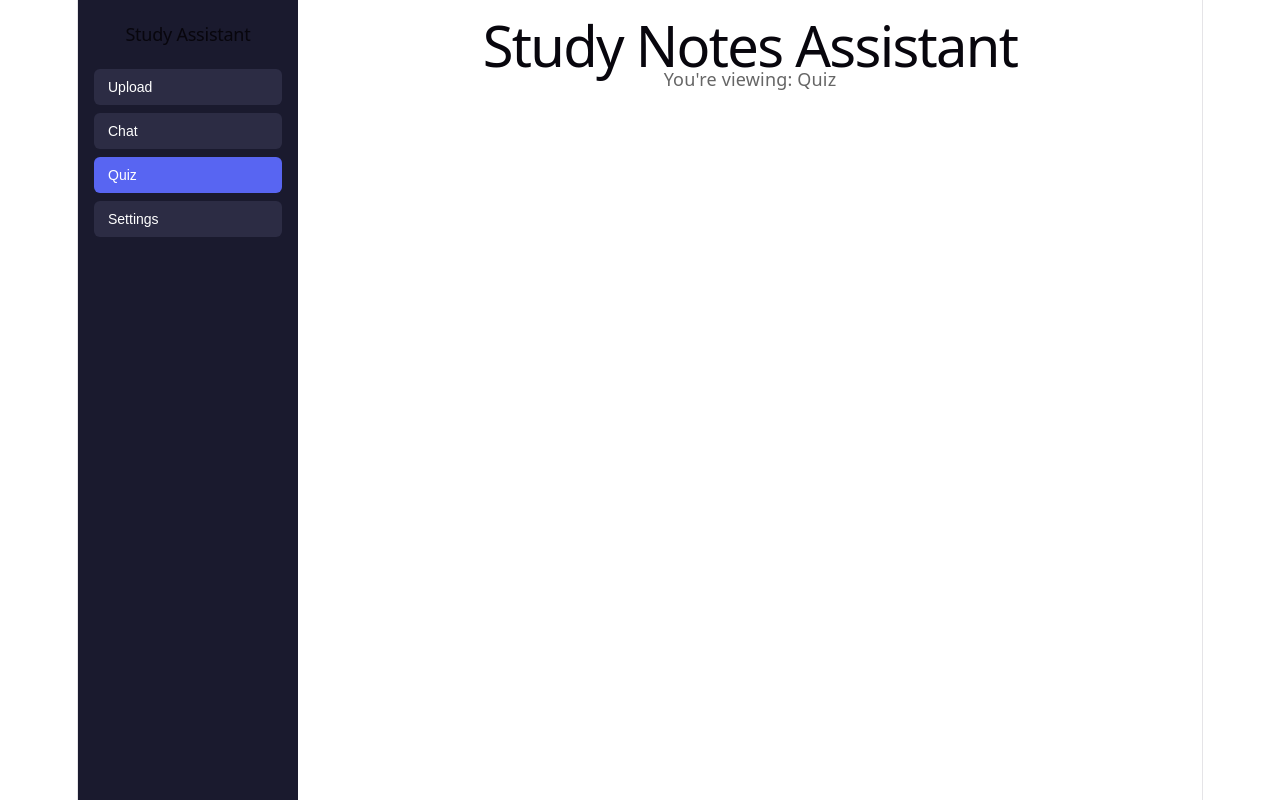
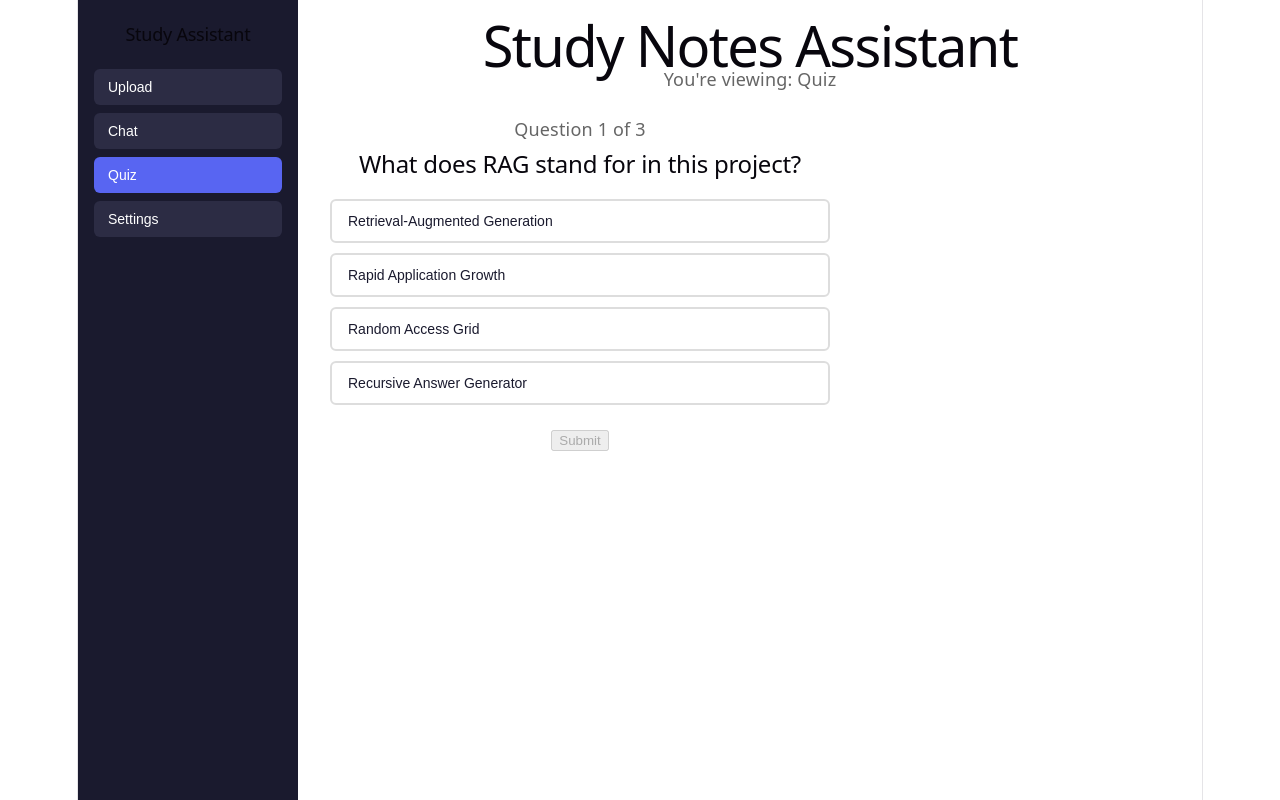
Before and after one commit to jxnnivo/rag-study-assistant, a React app in the folder frontend/: page / in a window 1280 px wide. Both pictures are taken after a click on the button "Quiz". Built offline with nearby package versions, Linux system fonts and the light colour scheme; the HTML template or start-up script is replaced by a standard one.

Commit message:
Add QuizGenerator with mock questions and scoring, add quiz styling

```diff
--- a/frontend/src/App.css
+++ b/frontend/src/App.css
@@ -67,3 +67,56 @@ body {
   color: #666;
   margin: 0 0 24px;
 }
+
+.quiz {
+  max-width: 500px;
+}
+
+.quiz__progress {
+  color: #666;
+  margin-bottom: 8px;
+}
+
+.quiz__question {
+  margin-bottom: 20px;
+}
+
+.quiz__options {
+  display: flex;
+  flex-direction: column;
+  gap: 10px;
+  margin-bottom: 20px;
+}
+
+.quiz__option {
+  text-align: left;
+  padding: 12px 16px;
+  border-radius: 6px;
+  border: 2px solid #ddd;
+  background: #fff;
+  color: #1a1a2e;
+  cursor: pointer;
+  font-size: 14px;
+  transition: border-color 0.2s, background 0.2s;
+}
+
+.quiz__option:hover:not(:disabled) {
+  border-color: #5865f2;
+}
+
+.quiz__option--selected {
+  border-color: #5865f2;
+  background: #eef0ff;
+}
+
+.quiz__option--correct {
+  border-color: #2e7d32;
+  background: #e8f5e9;
+  color: #2e7d32;
+}
+
+.quiz__option--incorrect {
+  border-color: #c62828;
+  background: #fdecea;
+  color: #c62828;
+}
--- a/frontend/src/App.jsx
+++ b/frontend/src/App.jsx
@@ -3,6 +3,7 @@ import Sidebar from './components/Sidebar'
 import FileUpload from './components/FileUpload'
 import ChatWindow from './components/ChatWindow'
 import './App.css'
+import QuizGenerator from './components/QuizGenerator'
 
 function App() {
   const [activePage, setActivePage] = useState('Upload')
@@ -15,6 +16,7 @@ function App() {
         <p className="app__subtitle">You're viewing: {activePage}</p>
         {activePage === 'Upload' && <FileUpload />}
         {activePage === 'Chat' && <ChatWindow />}
+        {activePage === 'Quiz' && <QuizGenerator />}
       </main>
     </div>
   )
--- a/frontend/src/components/QuizGenerator.jsx
+++ b/frontend/src/components/QuizGenerator.jsx
@@ -0,0 +1,117 @@
+import { useState } from 'react';
+
+const mockQuestions = [
+  {
+    question: 'What does RAG stand for in this project?',
+    options: ['Retrieval-Augmented Generation', 'Rapid Application Growth', 'Random Access Grid', 'Recursive Answer Generator'],
+    correctAnswer: 'Retrieval-Augmented Generation',
+  },
+  {
+    question: 'Which library handles PDF parsing in the backend?',
+    options: ['PyPDF2', 'pdfplumber', 'PDFMiner', 'fitz'],
+    correctAnswer: 'pdfplumber',
+  },
+  {
+    question: 'Where are document embeddings stored?',
+    options: ['PostgreSQL', 'Chroma', 'Redis', 'MongoDB'],
+    correctAnswer: 'Chroma',
+  },
+];
+
+function QuizGenerator() {
+    const [currentIndex, setCurrentIndex] = useState(0);
+    const [selectedAnswer, setSelectedAnswer] = useState(null);
+    const [hasSubmitted, setHasSubmitted] = useState(false);
+    const [score, setScore] = useState(0);
+    const [quizComplete, setQuizComplete] = useState(false);
+
+    const currentQuestion = mockQuestions[currentIndex];
+
+    const handleSelectAnswer = (option) => {
+        if (hasSubmitted) return;
+        setSelectedAnswer(option);
+    };
+
+    const handleSubmitAnswer = () => {
+        if (!selectedAnswer) return;
+        setHasSubmitted(true);
+        if (selectedAnswer === currentQuestion.correctAnswer) {
+        setScore((prev) => prev + 1);
+        }
+    };
+
+    const handleNext = () => {
+        if (currentIndex + 1 < mockQuestions.length) {
+        setCurrentIndex((prev) => prev + 1);
+        setSelectedAnswer(null);
+        setHasSubmitted(false);
+        } else {
+        setQuizComplete(true);
+        }
+    };
+
+    const handleRestart = () => {
+        setCurrentIndex(0);
+        setSelectedAnswer(null);
+        setHasSubmitted(false);
+        setScore(0);
+        setQuizComplete(false);
+    };
+
+    if (quizComplete) {
+        return (
+        <div className="quiz">
+            <h2>Quiz complete!</h2>
+            <p>You scored {score} out of {mockQuestions.length}</p>
+            <button onClick={handleRestart}>Try again</button>
+        </div>
+        );
+    }
+
+    return (
+        <div className="quiz">
+            <p className="quiz__progress">Question {currentIndex + 1} of {mockQuestions.length}</p>
+            <h2 className="quiz__question">{currentQuestion.question}</h2>
+
+        <div className="quiz__options">
+            {currentQuestion.options.map((option) => {
+                const isSelected = selectedAnswer === option;
+                const isCorrect = option === currentQuestion.correctAnswer;
+
+                let optionClass = 'quiz__option';
+
+                if (hasSubmitted && isSelected) {
+                    optionClass += isCorrect ? ' quiz__option--correct' : ' quiz__option--incorrect';
+                } else if (hasSubmitted && isCorrect) {
+                    optionClass += ' quiz__option--correct';
+                } else if (isSelected) {
+                    optionClass += ' quiz__option--selected';
+                }
+
+          return (
+            <button
+              key={option}
+              className={optionClass}
+              onClick={() => handleSelectAnswer(option)}
+              disabled={hasSubmitted}
+            >
+              {option}
+            </button>
+          );
+        })}
+        </div>
+
+        {!hasSubmitted ? (
+            <button onClick={handleSubmitAnswer} disabled={!selectedAnswer}>
+            Submit
+            </button>
+        ) : (
+            <button onClick={handleNext}>
+            {currentIndex + 1 < mockQuestions.length ? 'Next question' : 'See results'}
+            </button>
+        )}
+        </div>
+    );
+}
+
+export default QuizGenerator;
```
